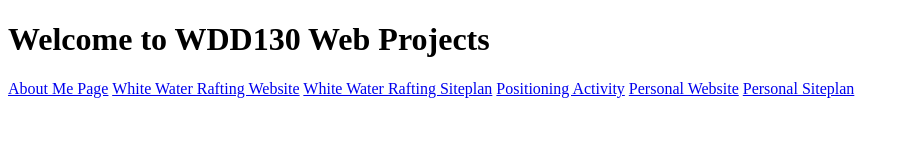
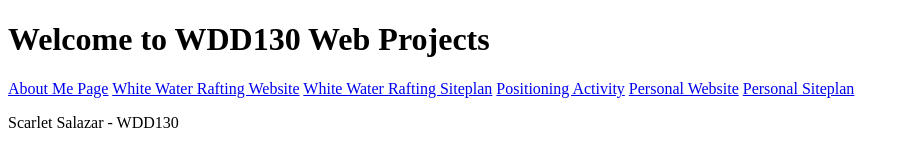
Before and after one commit to tscarsal/wdd130, a plain HTML site: page index.html in a window 1280 px wide. Shown: the whole page, without its empty margins (0-909 px from the left). Drawn offline with Linux system fonts and the light colour scheme.

Commit message:
Added a paragraph to the Home Page

```diff
--- a/index.html
+++ b/index.html
@@ -16,6 +16,7 @@
   <a href="#">Personal Website</a>
   <a href="#">Personal Siteplan</a>
 </nav>
+<p> Scarlet Salazar - WDD130</p>
 
 </body>
 </html>
```
